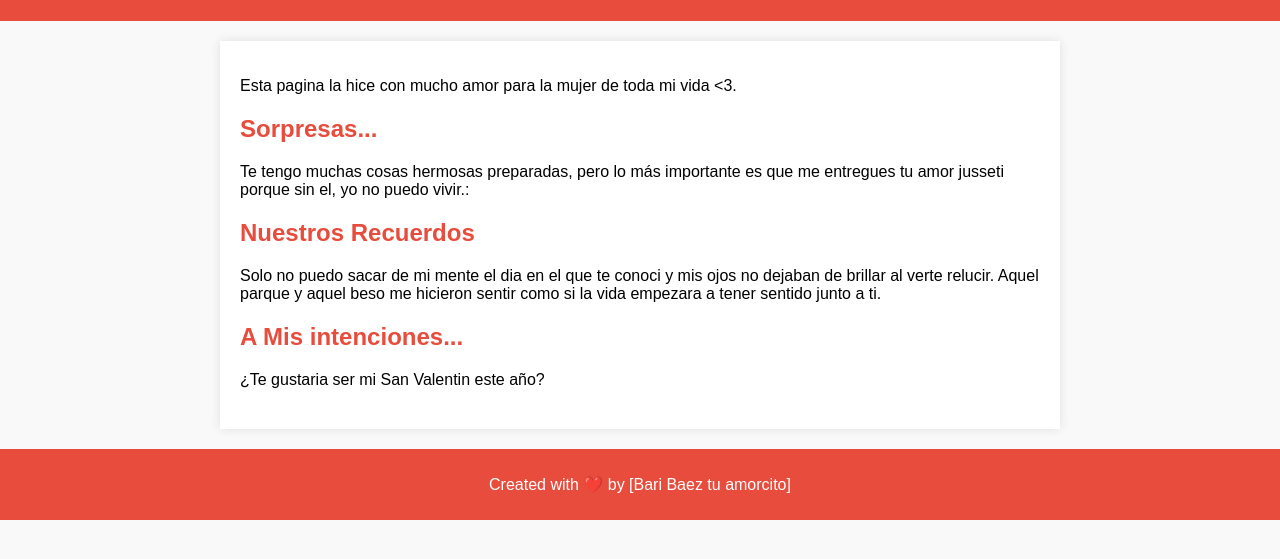
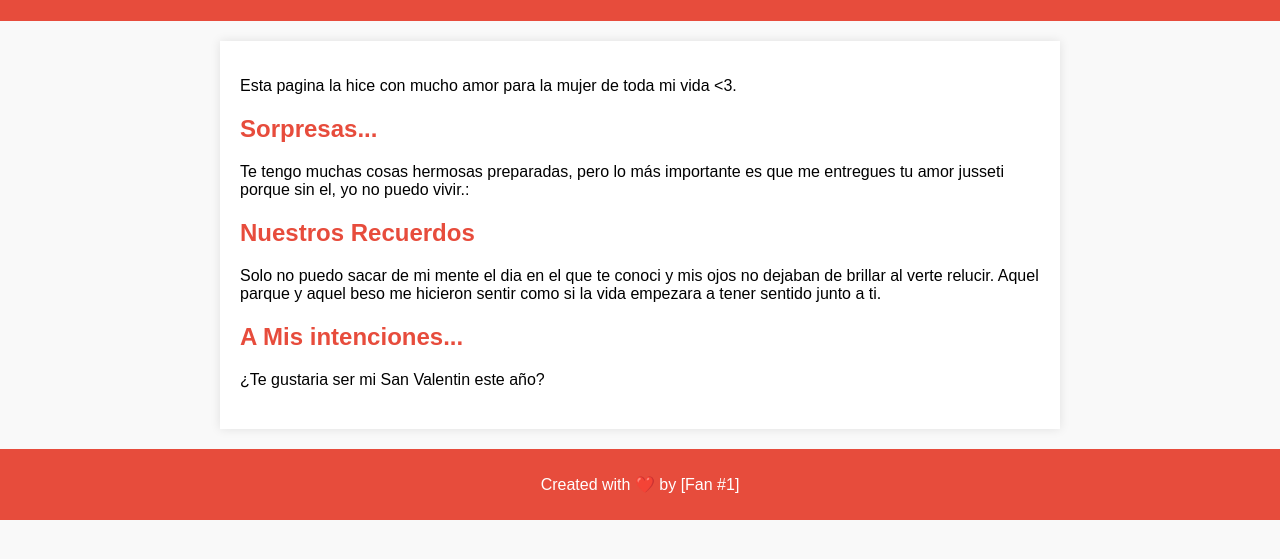
Before and after one commit to K0boomb2/valentines-website, a plain HTML site: page index.html in a window 1280 px wide. Shown: the part 99-658 px from the top of the page. Drawn offline with Linux system fonts and the light colour scheme.

Commit message:
Update index.html

```diff
--- a/index.html
+++ b/index.html
@@ -37,7 +37,7 @@
     </main>
 
     <footer>
-        <p>Created with ❤️ by [Bari Baez tu amorcito]</p>
+        <p>Created with ❤️ by [Fan #1]</p>
     </footer>
 
 </body>
```
